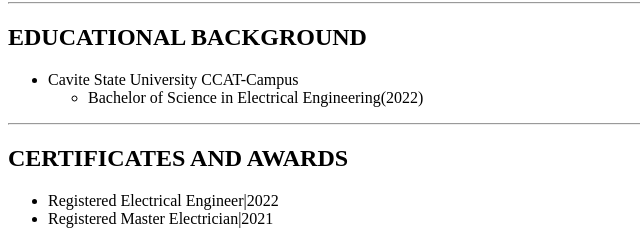
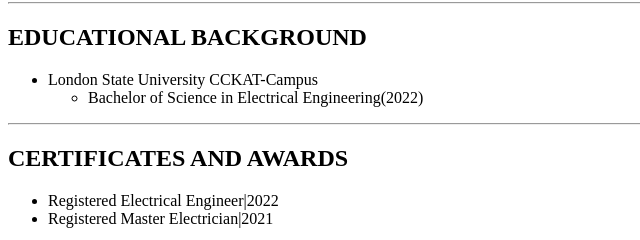
Before and after one commit to EngrEmm/myresume, a plain HTML site: page index.html in a window 1280 px wide. Shown: the part 467-707 px from the top of the page, 0-640 px from the left. Drawn offline with Linux system fonts and the light colour scheme.

Commit message:
Update index.html

```diff
--- a/index.html
+++ b/index.html
@@ -15,7 +15,7 @@
     </h4> <hr>
     <h2>EDUCATIONAL BACKGROUND</h2>
     <ul>
-        <li>Cavite State University CCAT-Campus</li>
+        <li> London State University CCKAT-Campus</li>
             <ul>
                 <li>Bachelor of Science in Electrical Engineering(2022)</li>
             </ul>
```
